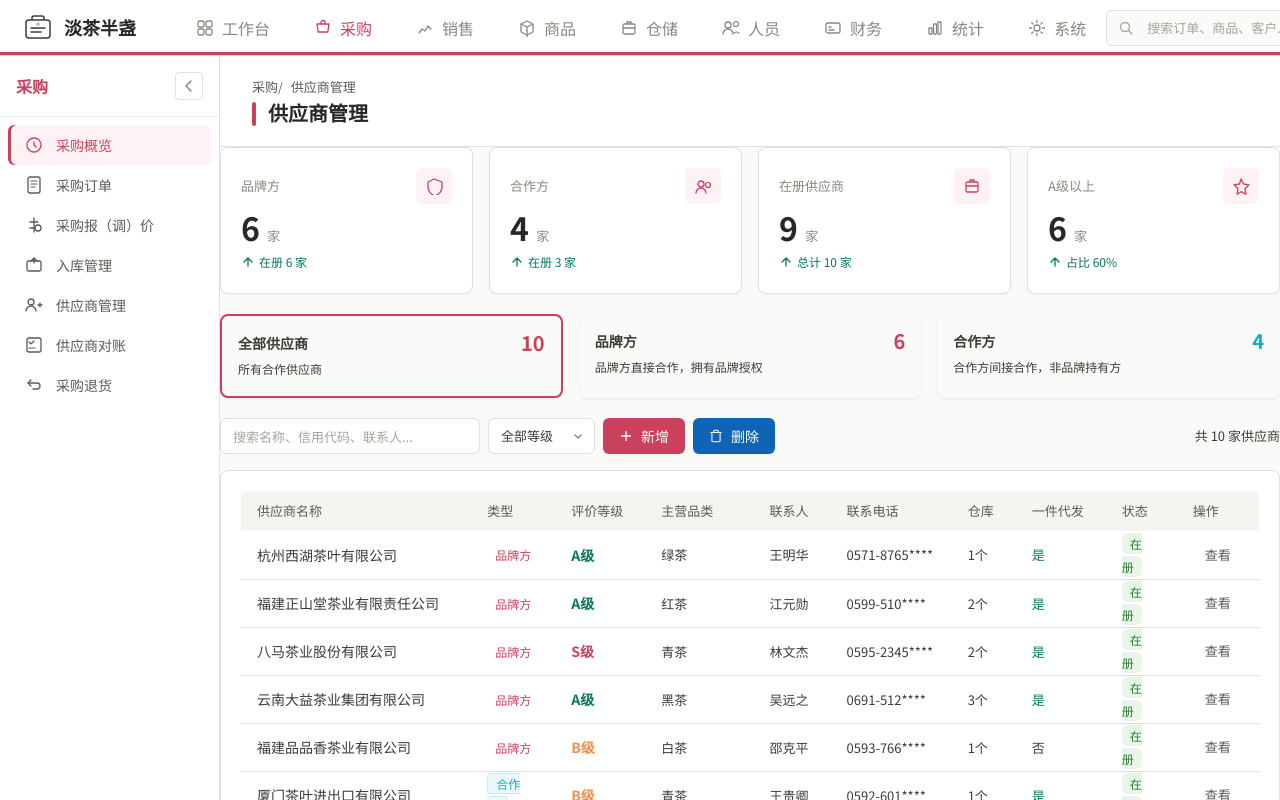
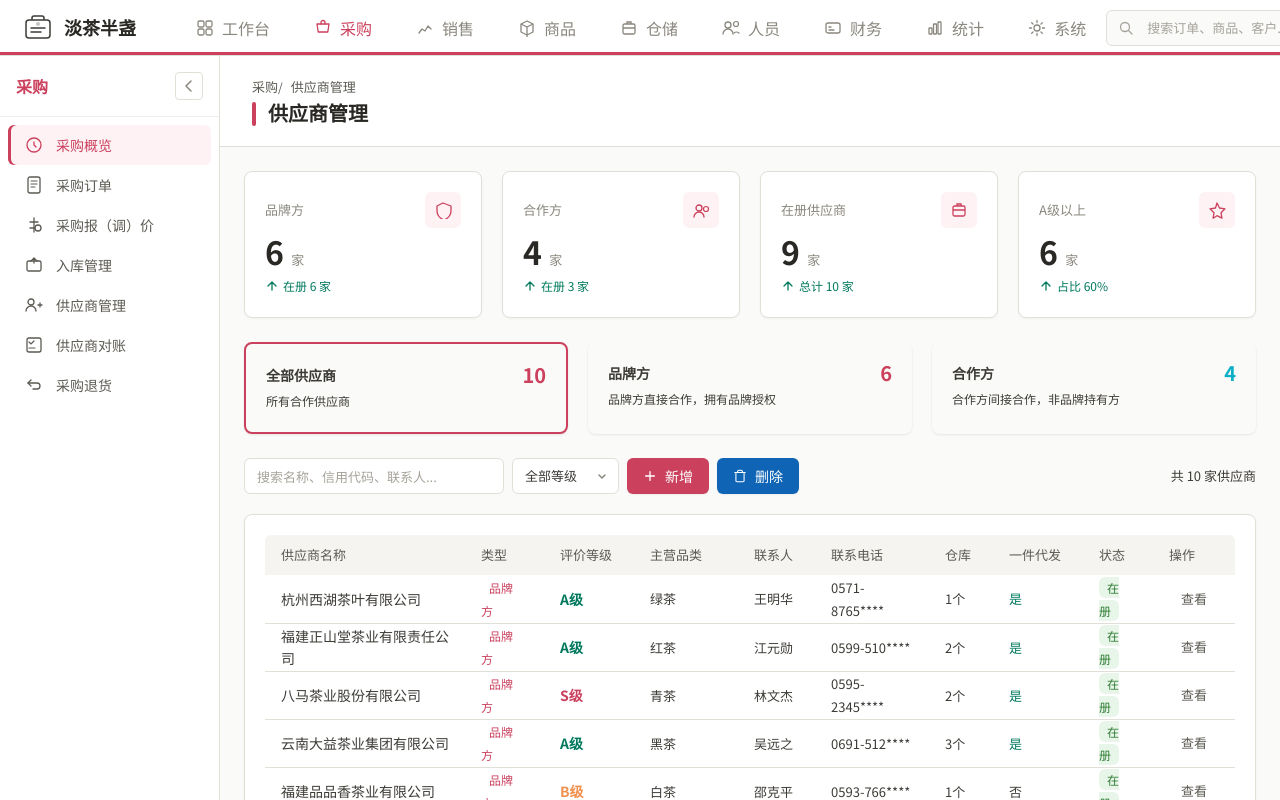
Before and after one commit to zsdxtw/dcbztea-buddy, a React (Vite) app: page /purchase/purchase-suppliers in a window 1280 px wide. Shown: the top 800 px of the page. Built offline with nearby package versions, Linux system fonts and the light colour scheme.

Commit message:
feat: 拉取并理解项目文件
Co-authored-by: traeagent <traeagent@users.noreply.github.com>

```diff
--- a/src/pages/purchase/PurchaseSuppliers.tsx
+++ b/src/pages/purchase/PurchaseSuppliers.tsx
@@ -116,21 +116,22 @@ export default function PurchaseSuppliers() {
   };
 
   return (
-    <div>
+    <>
       <ContentHeader title="供应商管理" breadcrumbs={['采购', '供应商管理']} />
 
+      <div className="content-body">
       {/* 统计卡片 */}
-      <div style={{ display: 'grid', gridTemplateColumns: 'repeat(4, 1fr)', gap: 'var(--space-4)', marginBottom: 'var(--space-5)' }}>
+      <div className="stat-cards">
         {stats.map((s, i) => <StatCard key={i} data={s} />)}
       </div>
 
       {/* 类型筛选卡片 */}
-      <div style={{ display: 'grid', gridTemplateColumns: 'repeat(3, 1fr)', gap: 'var(--space-4)', marginBottom: 'var(--space-5)' }}>
+      <div style={{ display: 'grid', gridTemplateColumns: 'repeat(3, 1fr)', gap: 'var(--space-5)', marginBottom: 'var(--space-6)' }}>
         {TYPE_FILTER.map(tf => {
           const count = tf.key === 'all' ? supplierItems.length : supplierItems.filter(s => s.type === tf.key).length;
           const isActive = activeType === tf.key;
           return (
-            <div key={tf.key} style={{ cursor: 'pointer', border: isActive ? `2px solid ${tf.color}` : '1px solid var(--color-border-primary)', background: isActive ? `${tf.color}08` : 'var(--color-bg-primary)', borderRadius: 'var(--radius-lg)', padding: 'var(--space-4)', boxShadow: 'var(--shadow-sm)' }} onClick={() => setActiveType(isActive ? 'all' : tf.key)}>
+            <div key={tf.key} style={{ cursor: 'pointer', border: isActive ? `2px solid ${tf.color}` : '1px solid var(--color-border-primary)', background: isActive ? `${tf.color}08` : 'var(--color-bg-primary)', borderRadius: 'var(--radius-lg)', padding: 'var(--space-5)', boxShadow: 'var(--shadow-sm)' }} onClick={() => setActiveType(isActive ? 'all' : tf.key)}>
               <div style={{ display: 'flex', alignItems: 'center', justifyContent: 'space-between', marginBottom: 4 }}>
                 <span style={{ fontWeight: 'var(--font-semibold)', fontSize: 'var(--text-base)', color: 'var(--color-text-primary)' }}>{tf.label}</span>
                 <span style={{ fontSize: 'var(--text-xl)', fontWeight: 'var(--font-bold)', color: tf.color }}>{count}</span>
@@ -142,7 +143,7 @@ export default function PurchaseSuppliers() {
       </div>
 
       {/* 工具栏 */}
-      <div style={{ display: 'flex', alignItems: 'center', gap: 'var(--space-2)', marginBottom: 'var(--space-4)' }}>
+      <div style={{ display: 'flex', alignItems: 'center', gap: 'var(--space-2)', marginBottom: 'var(--space-5)' }}>
         <input className="filter-input" placeholder="搜索名称、信用代码、联系人..." value={keyword} onChange={e => setKeyword(e.target.value)} style={{ width: 260 }} />
         <select className="filter-select" value={filterGrade} onChange={e => setFilterGrade(e.target.value)}>
           <option value="">全部等级</option>
@@ -650,6 +651,7 @@ export default function PurchaseSuppliers() {
           </div>
         </div>
       )}
-    </div>
+      </div>
+    </>
   );
 }
```
